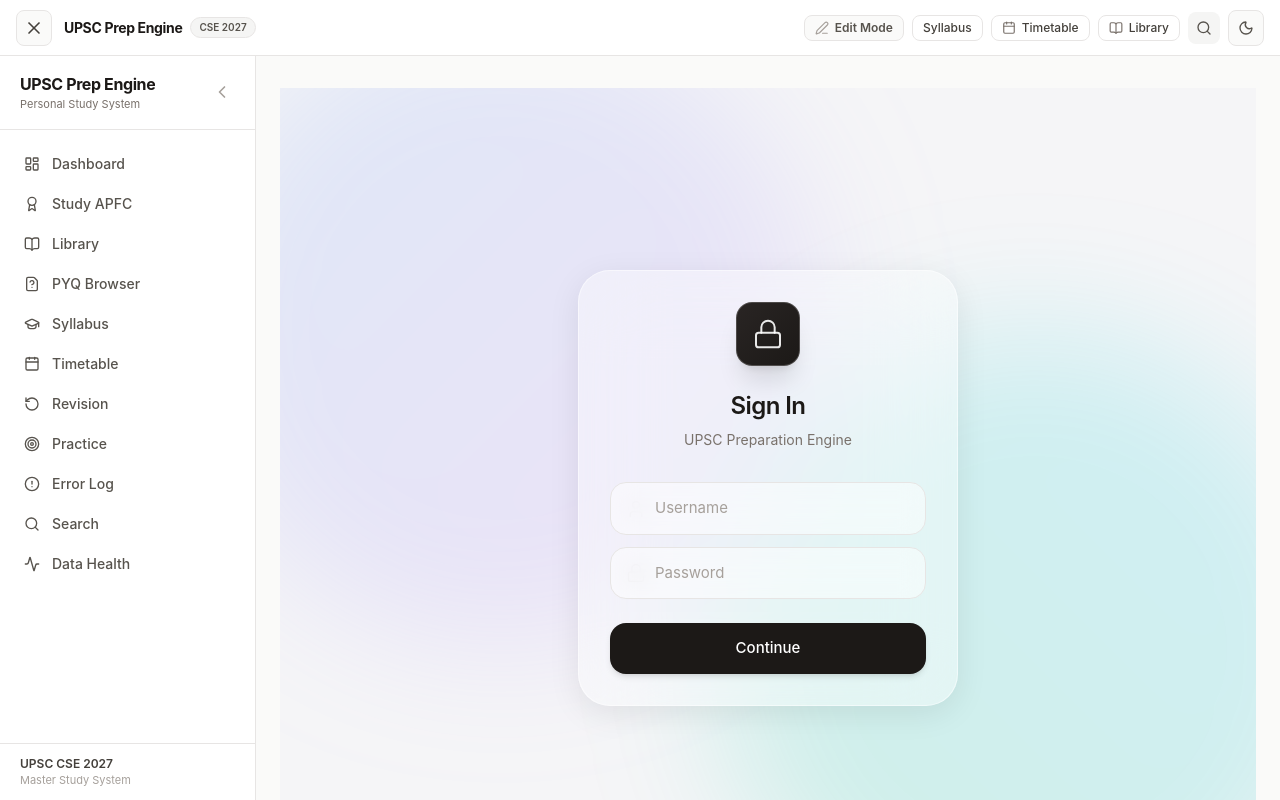
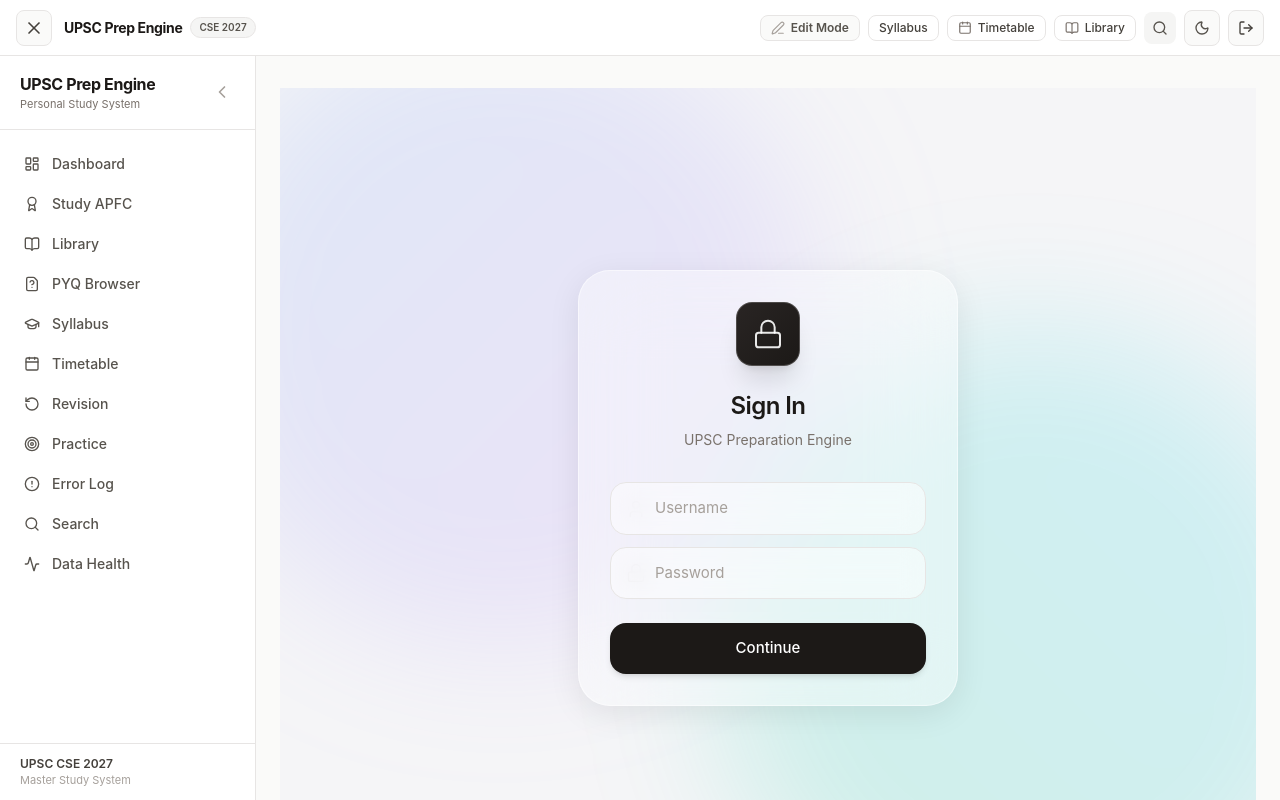
Before and after one commit to sakshampratap8800/upsc-prep-engine, a Next.js app: page /login in a window 1280 px wide. Built offline with nearby package versions, Linux system fonts and the light colour scheme.

Commit message:
fix: login redirect and add global logout button

```diff
--- a/src/app/login/page.tsx
+++ b/src/app/login/page.tsx
@@ -26,8 +26,9 @@ export default function LoginPage() {
       const data = await res.json();
 
       if (data.success) {
-        router.push('/');
-        router.refresh(); // Force a refresh to ensure middleware catches the new cookie globally
+        // Use a hard redirect instead of Next.js router
+        // This ensures the browser sends the new cookie to the middleware and clears any Next.js client-cache
+        window.location.href = '/';
       } else {
         setError(data.error || 'Invalid credentials');
       }
--- a/src/components/TopNav.tsx
+++ b/src/components/TopNav.tsx
@@ -1,7 +1,7 @@
 'use client';
 
 import React from 'react';
-import { Menu, X, BookOpen, Calendar, Search, Sun, Moon, Edit3 } from 'lucide-react';
+import { Menu, X, BookOpen, Calendar, Search, Sun, Moon, Edit3, LogOut } from 'lucide-react';
 import { useSidebar } from '@/context/SidebarContext';
 import { useTheme } from '@/context/ThemeContext';
 import { useEditMode } from '@/context/EditModeContext';
@@ -106,6 +106,18 @@ export function TopNav() {
             <Moon className="h-4 w-4 text-stone-600 hover:-rotate-12 transition-transform" />
           )}
         </button>
+
+        {/* Global App Logout */}
+        <button
+          onClick={async () => {
+            await fetch('/api/auth/logout', { method: 'POST' });
+            window.location.href = '/login';
+          }}
+          title="Sign out of Application"
+          className="flex h-9 w-9 items-center justify-center rounded-lg border border-stone-200 dark:border-stone-700 bg-stone-50 dark:bg-stone-800 text-stone-700 dark:text-stone-300 hover:bg-red-50 dark:hover:bg-red-950/30 hover:text-red-600 dark:hover:text-red-400 hover:border-red-200 dark:hover:border-red-800 transition-colors cursor-pointer"
+        >
+          <LogOut className="h-4 w-4" />
+        </button>
       </div>
     </header>
   );
```
